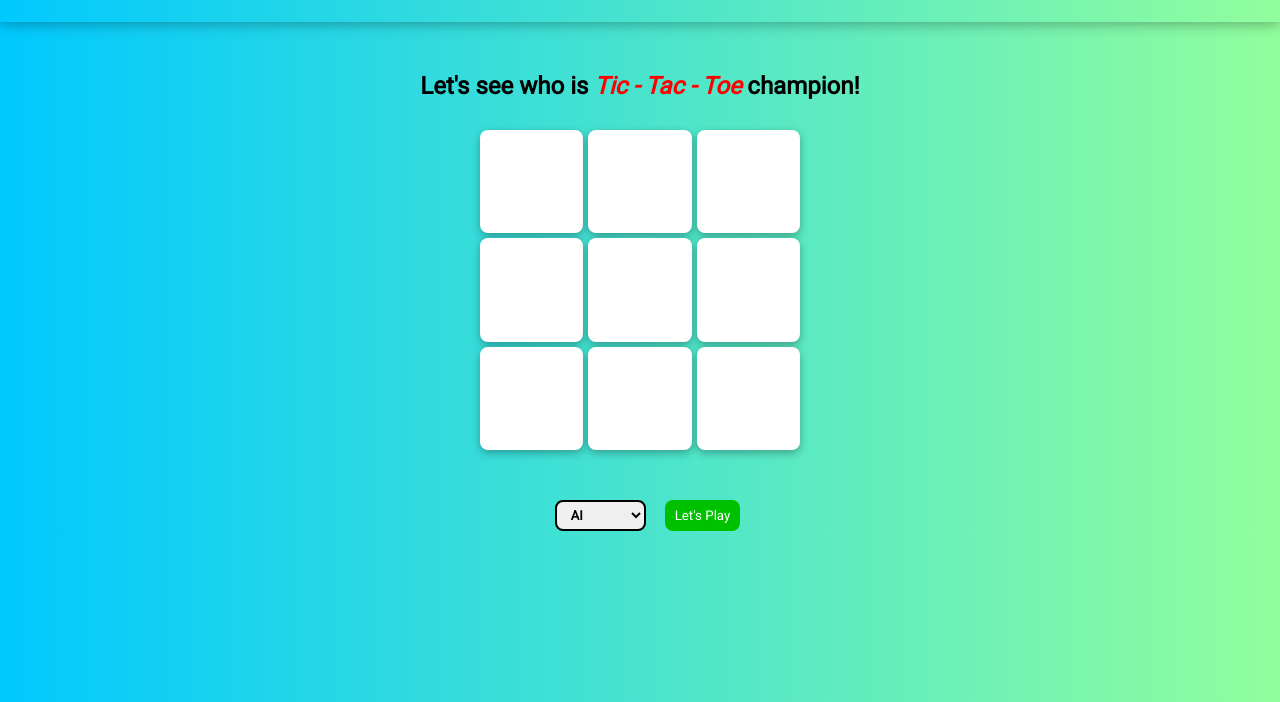
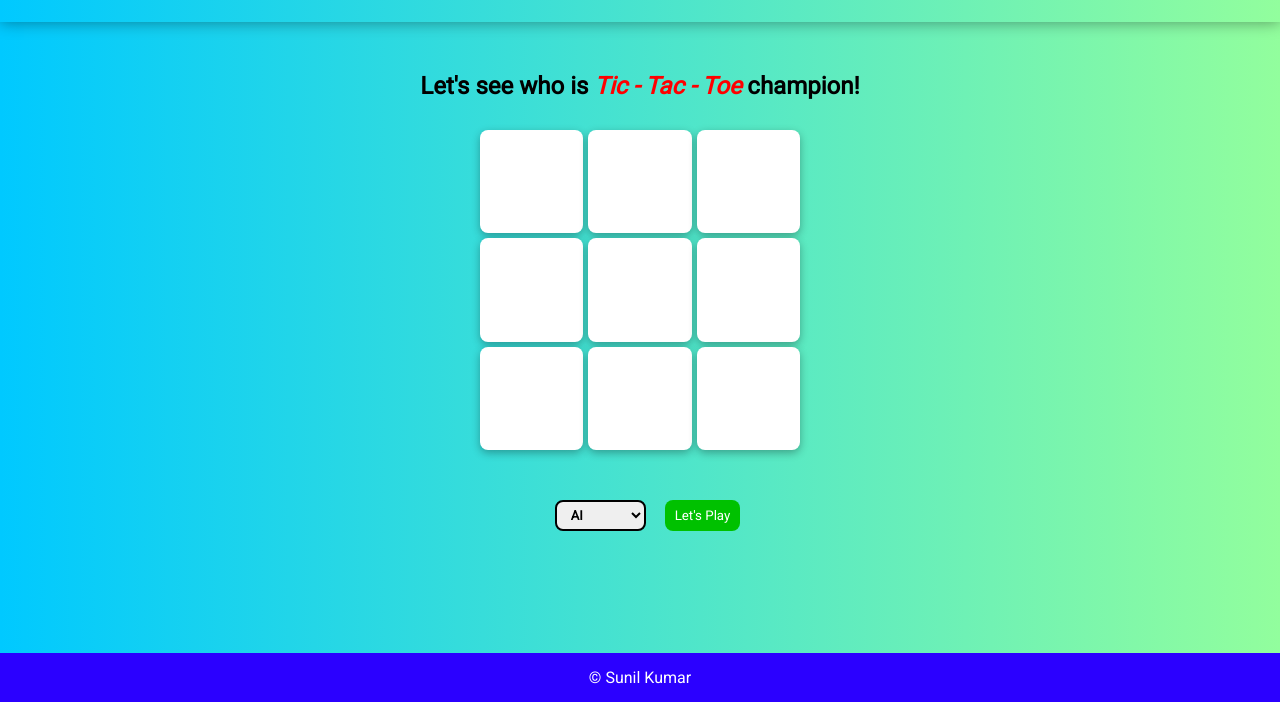
Before and after one commit to sunilk4u/tic-tac-toe, a plain HTML site: page index.html in a window 1280 px wide. Shown: the part 98-800 px from the top of the page. Drawn offline with Linux system fonts and the light colour scheme.

Commit message:
Add footer copyright

```diff
--- a/index.html
+++ b/index.html
@@ -34,6 +34,9 @@
             <button class="choose-player">Let's Play</button>
         </div>
     </div>
+    <footer class="copyright">
+        <p class="copy">&copy; <a href="https://github.com/sunilk4u">Sunil Kumar</a></p>
+    </footer>
 </body>
 <script src="./script.js"></script>
 </html>
--- a/style.css
+++ b/style.css
@@ -5,8 +5,13 @@
   padding: 0;
   font-family: "Roboto", sans-serif;
 }
+html, body {
+    height: 100%;
+}
 body {
     background: linear-gradient(90deg, #00c9ff 0%, #92fe9d 100%);
+    display: flex;
+    flex-direction: column;
 }
 .header {
   display: flex;
@@ -72,3 +77,13 @@ body {
     color: #fff;
     border-radius: 8px;
 }
+.copyright {
+    margin-top: auto;
+    padding: 15px;
+    background-color: #2b00ff;
+}
+.copyright p, .copyright a {
+    color: #fff;
+    text-decoration: none;
+    text-align: center;
+}
```
